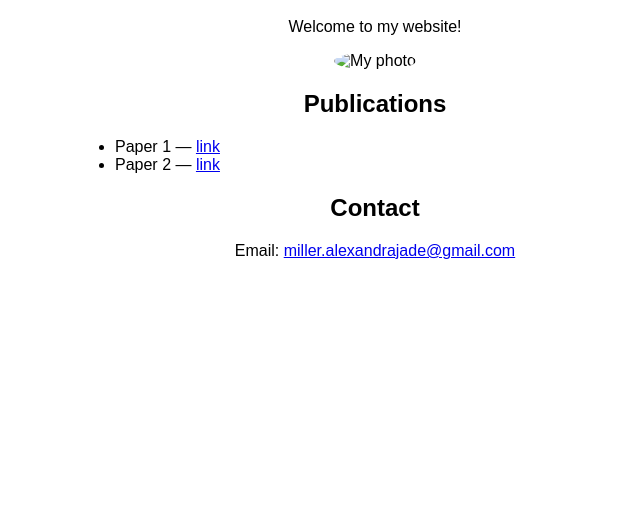
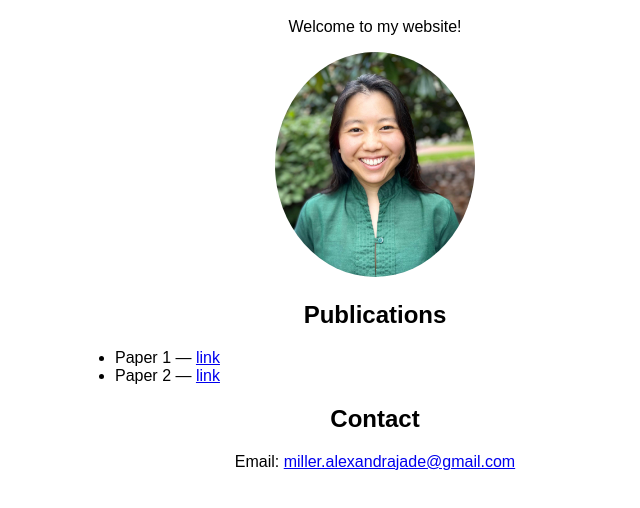
Before and after one commit to alexandrajmiller/.io, a plain HTML site: page index.html in a window 1280 px wide. Shown: the part 80-588 px from the top of the page, without its empty margins (265-905 px from the left). Drawn offline with Linux system fonts and the light colour scheme.

Commit message:
Update index.html

```diff
--- a/index.html
+++ b/index.html
@@ -6,7 +6,7 @@
   <body style="font-family: Arial; max-width: 600px; margin: 40px auto; text-align: center;">
     <h1>I’m Alexandra J. Miller</h1>
     <p>Welcome to my website!</p>
-    <img src="alexandrajmiller.jpg" alt="My photo" style="max-width:200px;border-radius:50%;" />
+    <img src="alexandrajmiller2025.jpg" alt="My photo" style="max-width:200px;border-radius:50%;" />
     <h2>Publications</h2>
     <ul style="text-align:left;">
       <li>Paper 1 — <a href=\"#\">link</a></li>
```
